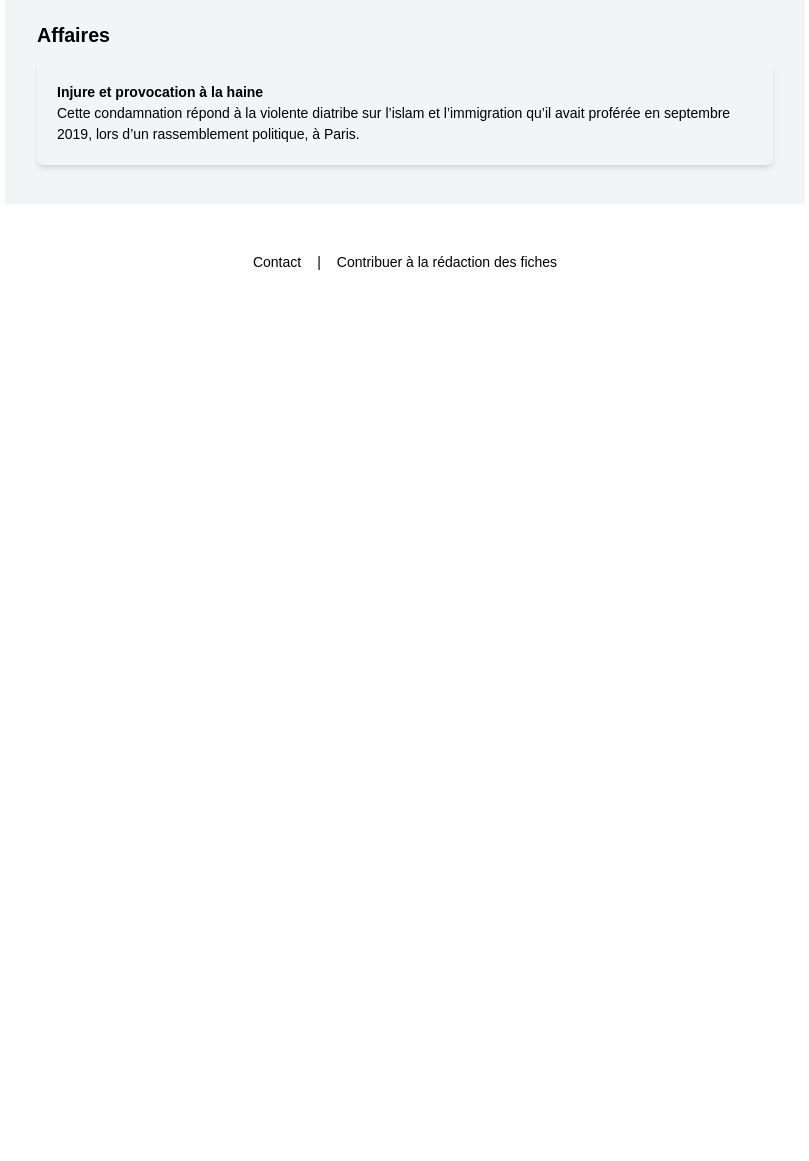
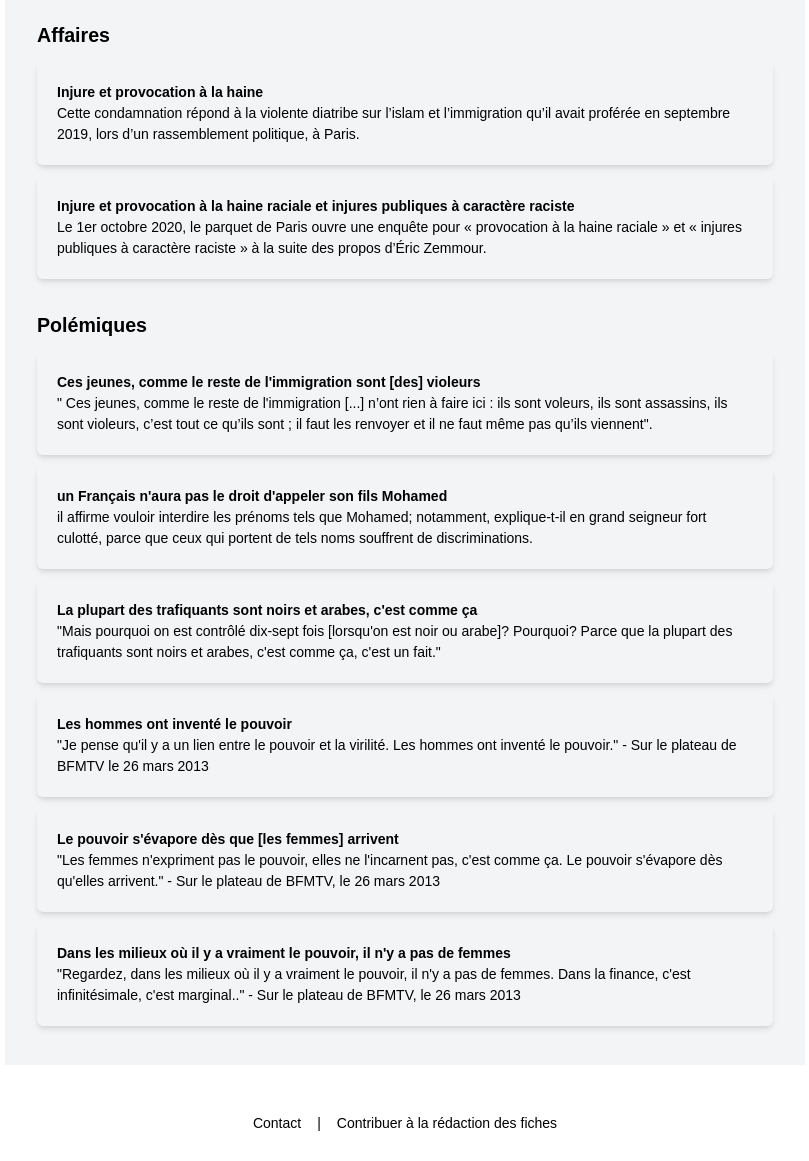
Before and after one commit to LeoPaulD/Zob2022, an Eleventy site: page personnes/eric-zemmour.md in a window 1280 px wide. Shown: the part 563-1724 px from the top of the page, without its empty margins (235-1044 px from the left). Before the commit the page ends 863 px from the top, so only its background shows below. Built offline with nearby package versions, Linux system fonts and the light colour scheme; Eleventy itself is replaced by a stand-in of ours; files that its build step writes are made by us from their sources.

Commit message:
maj zemmour dsk

```diff
--- a/layouts/people.njk
+++ b/layouts/people.njk
@@ -42,6 +42,7 @@
                     <iframe width="560" height="315" src="https://www.youtube.com/embed/{{video}}" title="YouTube video player" frameborder="0" allow="accelerometer; autoplay; clipboard-write; encrypted-media; gyroscope; picture-in-picture" allowfullscreen></iframe>
                 </div>
                 {% endif %}
+                {%if facts %}
                 <br>
                 <h2>Affaires</h2>
 
@@ -62,6 +63,29 @@
                     </a>
                     {% endfor %}
                 </ul>
+                {% endif %}
+                {%if polemiques %}
+                <br>
+                <h2>Polémiques</h2>
+
+                <ul class="facts">
+                    {% for polemique in polemiques %}
+                    <a href="{{ polemique.source }}">
+                        <li class="shadow-md liens rounded-md px-5 py-5">
+                            <span>
+                                {{ polemique.title }}
+                            </span>
+
+                            <br />
+
+                            <span>
+                                {{ polemique.description }}
+                            </span>
+                        </li>
+                    </a>
+                    {% endfor %}
+                </ul>
+                {% endif %}
             </div>
 
 
--- a/personnes/eric-zemmour.md
+++ b/personnes/eric-zemmour.md
@@ -2,7 +2,7 @@
 tags: personnes
 layout: people.njk
 
-title: Eric Zemmour
+title: Éric Zemmour
 image: /assets/img/Zemmour.jpg
 parti: Pas de parti
 facts:
@@ -12,6 +12,66 @@ facts:
     description: >
       Cette condamnation répond à la violente diatribe sur l’islam et l’immigration qu’il avait proférée en septembre 2019, lors d’un rassemblement politique, à Paris.
     source: https://www.lemonde.fr/societe/article/2020/09/25/eric-zemmour-condamne-a-10-000-euros-d-amende-pour-injure-et-provocation-a-la-haine_6053635_3224.html
+
+  - title: Injure et provocation à la haine raciale et injures publiques à caractère raciste
+    date:
+    type:
+    description: >
+      Le 1er octobre 2020, le parquet de Paris ouvre une enquête pour « provocation à la haine raciale » et « injures publiques à caractère raciste » à la suite des propos d’Éric Zemmour.
+    source: https://www.lemonde.fr/societe/article/2020/09/25/eric-zemmour-condamne-a-10-000-euros-d-amende-pour-injure-et-provocation-a-la-haine_6053635_3224.html
+
+polemiques:
+  - title: "Ces jeunes, comme le reste de l'immigration sont [des] violeurs"
+    date:
+    type:
+    description: >
+        " Ces jeunes, comme le reste de l'immigration [...] n’ont rien à faire ici : ils sont voleurs, ils sont assassins, ils sont violeurs, c’est tout ce qu’ils sont ; il faut les renvoyer et il ne faut même pas qu’ils viennent".
+
+    source: https://youtu.be/g00sozDMkN4
+
+  - title: "un Français n'aura pas le droit d'appeler son fils Mohamed"
+    date:
+    type:
+    description: >
+        il affirme vouloir interdire les prénoms tels que Mohamed; notamment, explique-t-il en grand seigneur fort culotté, parce que ceux qui portent de tels noms souffrent de discriminations.
+
+    source: https://youtu.be/pOtCCkVzYVY
+
+  - title: "La plupart des trafiquants sont noirs et arabes, c'est comme ça"
+    date:
+    type:
+    description: >
+        "Mais pourquoi on est contrôlé dix-sept fois [lorsqu'on est noir ou arabe]? Pourquoi? Parce que la plupart des trafiquants sont noirs et arabes, c'est comme ça, c'est un fait."
+
+    source: https://youtu.be/UmsLJo3-Ju0
+
+  - title: "Les hommes ont inventé le pouvoir"
+    date:
+    type:
+    description: >
+        "Je pense qu'il y a un lien entre le pouvoir et la virilité. Les hommes ont inventé le pouvoir." - Sur le plateau de BFMTV le 26 mars 2013
+
+    source: https://www.dicocitations.com/citations-auteur-eric_zemmour-0.php
+
+  - title: "Le pouvoir s'évapore dès que [les femmes] arrivent"
+    date:
+    type:
+    description: >
+        "Les femmes n'expriment pas le pouvoir, elles ne l'incarnent pas, c'est comme ça. Le pouvoir s'évapore dès qu'elles arrivent." - Sur le plateau de BFMTV, le 26 mars 2013
+
+    source: https://www.dicocitations.com/citations-auteur-eric_zemmour-0.php
+
+  - title: "Dans les milieux où il y a vraiment le pouvoir, il n'y a pas de femmes"
+    date:
+    type:
+    description: >
+        "Regardez, dans les milieux où il y a vraiment le pouvoir, il n'y a pas de femmes. Dans la finance, c'est infinitésimale, c'est marginal.." - Sur le plateau de BFMTV, le 26 mars 2013
+
+    source: https://www.dicocitations.com/citations-auteur-eric_zemmour-0.php
+
+
+
+
 ---
 
 Toujours pas candidat pour l'éléction présidentielle de 2022, Éric Zemmour est pourtant considéré par les médias, sondages et profite d'une audience largement comparable à celle des autres canidats. Ils est même en octobre 2022 considéré comme [challenger à Emmanuel Macron au second tour](https://www.lefigaro.fr/elections/presidentielles/un-sondage-donne-pour-la-premiere-fois-eric-zemmour-qualifie-au-second-tour-20211006).
```
Also changed, not shown: personnes/dominique-strauss-kahn.md (+25 -2 lines), 1 other file.
